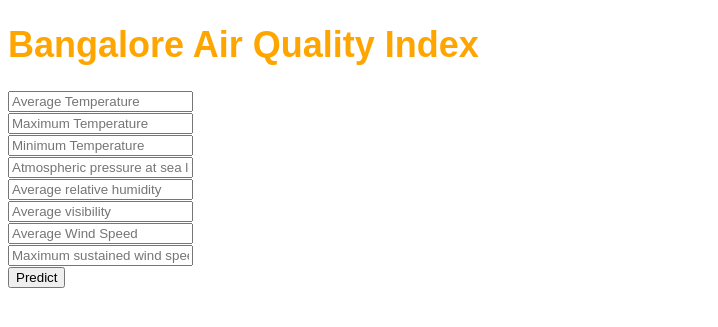
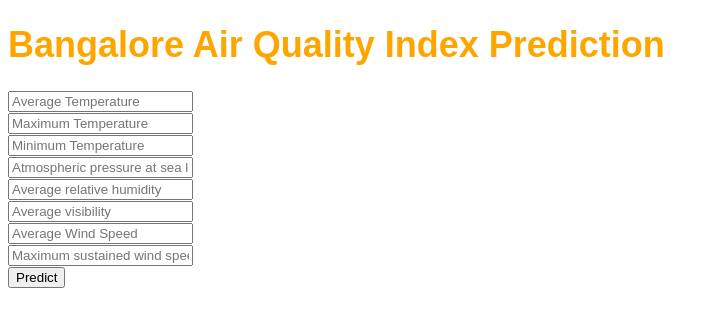
Before and after one commit to RaviG007/AQIapp2, a Flask app: page / in a window 1280 px wide. Shown: the top 327 px of the page, without its empty margins (0-718 px from the left). Run offline with Flask 2, Linux system fonts and the light colour scheme; parts of the project's set-up code (start-up, migrations or seed data) failed here and were passed over.

Commit message:
Update home.html

```diff
--- a/templates/home.html
+++ b/templates/home.html
@@ -10,7 +10,7 @@
 
 <body>
  <div class="login">
-	<h1>Bangalore Air Quality Index </h1>
+	<h1>Bangalore Air Quality Index Prediction</h1>
 
      <!-- Main Input For Receiving Query to our ML -->
     <form action="{{ url_for('predict')}}"method="post">
```
